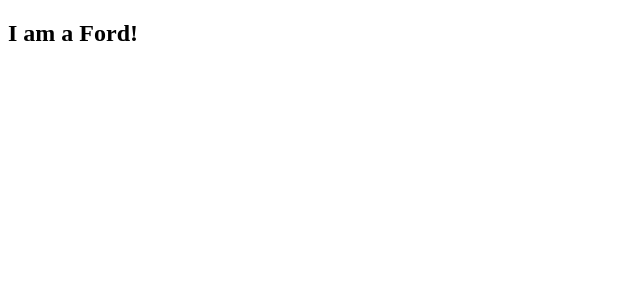
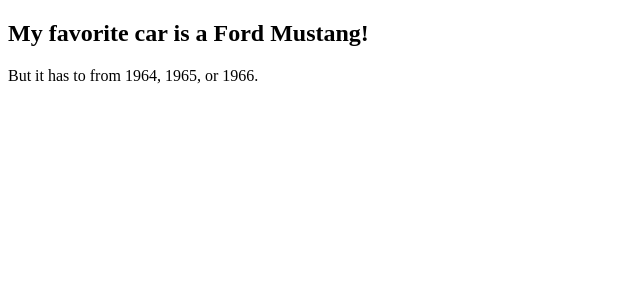
Before and after one commit to KrystalClaire/MOBPROG-IT252-react-w3schools, a React (Vite) app in the folder my-react-app/: page / in a window 1280 px wide. Shown: the top 300 px of the page, without its empty margins (0-640 px from the left). Built offline with nearby package versions, Linux system fonts and the light colour scheme.

Commit message:
added my favorite car is Ford Mustang

```diff
--- a/my-react-app/src/main.jsx
+++ b/my-react-app/src/main.jsx
@@ -2,12 +2,16 @@ import { createRoot } from 'react-dom/client'
 
 function Car(props) {
   return (
-    <h2>I am a {props.brand}!</h2>
+    <>
+      <h2>My favorite car is a {props.carinfo.name} {props.carinfo.model}!</h2>
+      <p>But it has to from {props.years[0]}, {props.years[1]}, or {props.years[2]}.</p>
+    </>
   );
 }
 
-let x = "Ford";
+let x = [1964, 1965, 1966];
+let y = {name: "Ford", model: "Mustang"};
 
 createRoot(document.getElementById('root')).render(
-  <Car brand={x} />
+  <Car years={x} carinfo={y} />
 );
```
